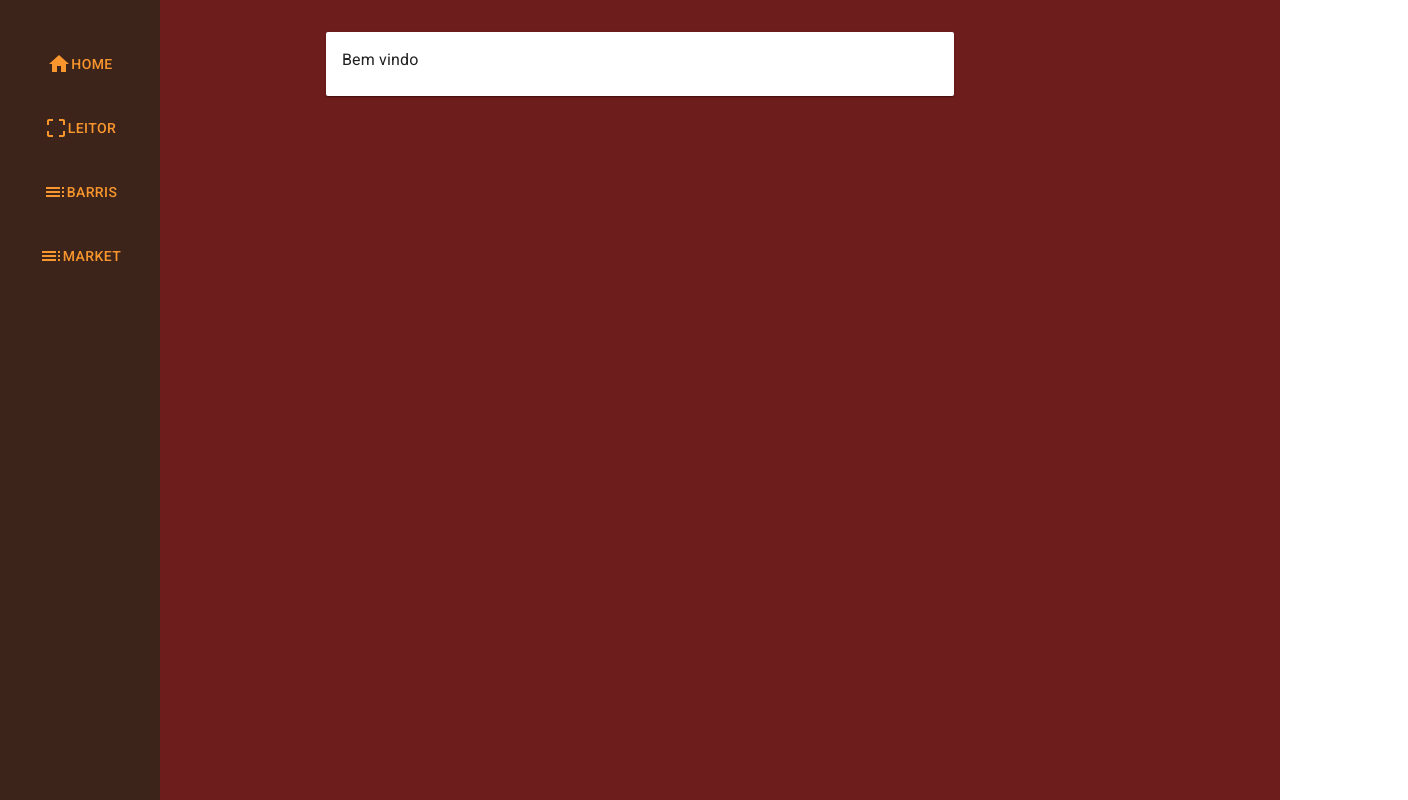
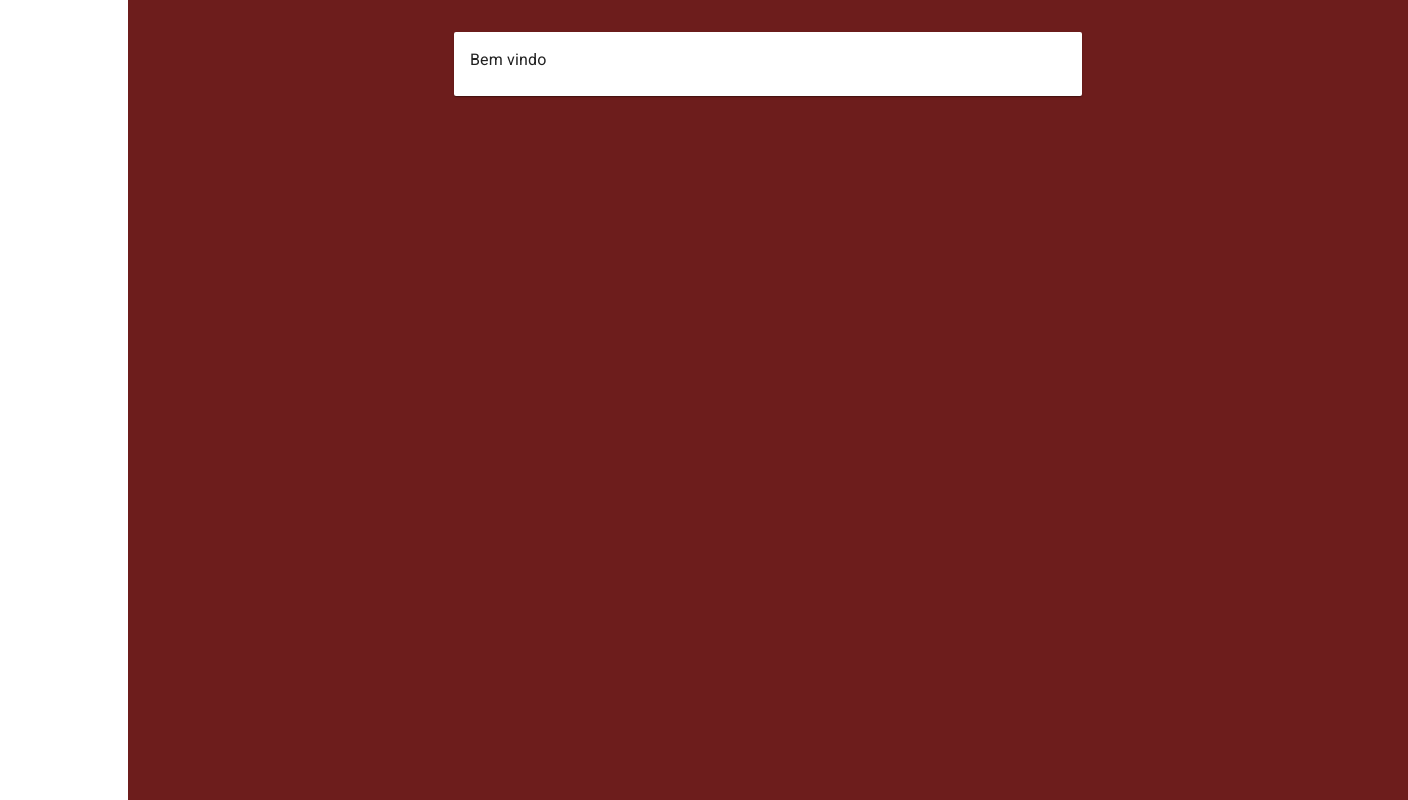
Before and after one commit to JesuisOriginal/Blackaute, a React (Create React App) app in the folder qr-app/: page /market in a window 1280 px wide. Shown: the whole page, 1408 px wide, since content can reach past the window. Built offline with nearby package versions, Linux system fonts and the light colour scheme; what react-google-maps would draw is missing.

Commit message:
initial new nav implementation

```diff
--- a/qr-app/src/components/BottomNav/index.js
+++ b/qr-app/src/components/BottomNav/index.js
@@ -1,66 +1,37 @@
 import React from "react";
+import {useHistory} from 'react-router-dom';
 import "./styles.css";
 import NavLink from "../NavLink";
-import { Grid, Button, Typography} from "@material-ui/core";
+import { Grid, Button, BottomNavigation, BottomNavigationAction} from "@material-ui/core";
 import Icon from '@material-ui/core/Icon'
 import MainTheme from '../../themes/constants';
 
 export default function SimpleBottomNavigation(props) {
   const [value, setValue] = React.useState(0);
-
-  console.log('nav', props);
-
-  const styles = {
-    container: {
-      position: 'fixed',
-      bottom: 0,
-      width: props.screenType ? '100%' : '10rem',
-      height: props.screenType ? '5rem' : '100%',
-      zIndex: 10,
-      paddingTop: props.screenType ? '' : '2rem',
-      backgroundColor:MainTheme.colors.paleBrown,
-    },
-    item: {
-      textAlign: 'center',
-      margin: '0 10px',
-    },
-    icon: {
-      textAlign: 'center'
-    },
-    button: {
-      color: MainTheme.colors.greatYellow,
-      alignItems:'center',
-      justifyContent:'center',
-      width: props.screenType ? '100px' : '2rem',
-      padding: props.screenType ? '' : '2rem',
-      height: props.screenType ? '' : '2rem',
-      width: props.screenType ? '' : '100%'
-    }
-  };
+  const history = useHistory();
 
 
   const MenuItems = () => {
     const {routes} = props;
-    return routes.map(_route => (
-      _route.icon && (
-        <Grid item>
-          <NavLink
-            to={_route.path}
-            content={
-              <Button style={styles.button}>
-                <_route.icon style={styles.icon} />
-                {props.screenType ? null : _route.name}
-              </Button>
-            }
-          />
-        </Grid>
+    const handleClick = (index) => {
+      setValue(index)
+      history.push(routes[index].path)
+    };
+
+    return routes && routes.length && routes.map((route, index) => (
+      route.icon && (
+        <BottomNavigationAction showLabel style={{color: value === index ? MainTheme.colors.greatYellow : '#c8c8c8'}} onClick={() => handleClick(index)} label={route.name} icon={<route.icon />} />
       )
     ))
   };
 
-  return (
-    <Grid container direction={props.screenType ? 'row' : 'column'} style={styles.container} justify={props.screenType ? 'center' : 'flex-start' } alignItems={'center'}>
+  console.log(value);
+
+  return(
+    <BottomNavigation value={value} showLabels
+    style={{position:'fixed', bottom:0, width: '100%'}}
+    >
       <MenuItems />
-    </Grid>
-  );
+    </BottomNavigation>
+  )
 };
--- /dev/null
+++ b/qr-app/src/components/SideNav/index.js
@@ -0,0 +1,65 @@
+import React, { useState } from 'react';
+import {Tabs} from '@material-ui/core';
+import './styles.css';
+
+export default function SideNav(props) {
+    const [value, setValue] = useState(0);
+
+    return(
+        <div style={styles.container} className='nav_container'>
+            <div className='nav_logo'>
+
+            </div>
+            <div className='nav_ops'>
+
+            </div>
+        </div>
+    )
+}
+
+const styles = {
+    container: {
+        height: '100%',
+        width: '8rem',
+        backgroundColor:'white'
+    },
+    logo: {
+
+    },
+    opts: {
+
+    },
+    item: {
+
+    }
+
+};
+
+// .nav_container {
+//     height: 100%;
+//     width: 8rem;
+//     background-color: white;
+// };
+
+// .nav_logo {
+//     height: 200px;
+//     width: auto;
+// }
+
+// .nav_opts {
+
+// }
+
+// .nav_item {
+//     color: #c8c8c8;
+//     height: 100px;
+//     width: 100%;
+//     padding-top: 10px;
+//     padding-bottom: 10px;
+//     padding-left: 5px;
+//     padding-right: 5px;
+// };
+
+// .nav_item :hover {
+//     color: yellow;
+// }
--- /dev/null
+++ b/qr-app/src/components/SideNav/styles.css
@@ -0,0 +1,30 @@
+.nav_container {
+    height: 100%;
+    width: 8rem;
+    background-color: white;
+    z-index: 10;
+    position: fixed;
+};
+
+.nav_logo {
+    height: 200px;
+    width: auto;
+}
+
+.nav_opts {
+
+}
+
+.nav_item {
+    color: #c8c8c8;
+    height: 100px;
+    width: 100%;
+    padding-top: 10px;
+    padding-bottom: 10px;
+    padding-left: 5px;
+    padding-right: 5px;
+};
+
+.nav_item :hover {
+    color: yellow;
+}
--- a/qr-app/src/components/View/index.js
+++ b/qr-app/src/components/View/index.js
@@ -16,8 +16,8 @@ export default class View extends React.PureComponent {
 };
 
 const styles = {
+  display:'flex',
   height: '100%',
-  width: '100%',
   backgroundColor: MainTheme.colors.background,
   position: 'absolute',
   overflow: 'auto',
--- a/qr-app/src/pages/Market/index.js
+++ b/qr-app/src/pages/Market/index.js
@@ -53,7 +53,7 @@ export default function Market() {
 
     <div>
         <FabAddCartItem onClick={console.log("Clicado")}/>
-        <Products  />
+        {/* <Products  /> */}
         <Button variant="contained" color="secondary"  padding='20px' onClick={appendChild}>
             Comprardsadasdasds
         </Button>
--- a/qr-app/src/routes/index.js
+++ b/qr-app/src/routes/index.js
@@ -8,24 +8,25 @@ import ProductsPage from '../pages/Products';
 import MapPage from '../pages/MapPage';
 import AuthPage from '../pages/Auth';
 import Market from '../pages/Market';
+import SideNav from '../components/SideNav';
 
-import {Grid} from '@material-ui/core';
+import {Grid, Drawer} from '@material-ui/core';
 import {Home, CropFree, Toc} from '@material-ui/icons';
 
 const DEFAULT_ROUTES = [
+  {
+    path: '/',
+    exact: true,
+    icon:Home,
+    name:'Home',
+    component: HomePage
+  },
   {
     path: '/auth',
     exact: true,
     name: 'Auth',
     // icon:'login',
     component: AuthPage
-  },
-  {
-    path: '/',
-    exact: true,
-    icon:Home,
-    name:'Home',
-    component: HomePage
   },
   {
     path: '/reader',
@@ -83,17 +84,30 @@ export default class RootRoute extends React.Component {
     });
   }
 
+  styles = () => (
+    this.state.screenType ? ({
+      'padding': 0,
+    }) : ({
+      'paddingLeft': '8rem',
+    })
+  )
+
   render() {
     const {routes, screenType} = this.state;
     console.log(screenType)
     return (
       <Router>
-        <Switch>
-          {routes.map((route, index) => (
-            <Route key={`route_${index}`} path={route.path} exact={route.exact} component={route.component} />
-          ))}
-        </Switch>
-        <BottomNav {...this.state} screenType={screenType}/>
+            <div style={{
+              paddingLeft: screenType ? '' : '8rem',
+              paddingBottom: screenType ? '2rem' :'',
+            }}>
+              <Switch>
+                {routes.map((route, index) => (
+                  <Route key={`route_${index}`} path={route.path} exact={route.exact} component={route.component} />
+                  ))}
+              </Switch>
+          </div>
+          {screenType ? <BottomNav {...this.state} screenType={screenType}/>:<SideNav />}
       </Router>
     );
   }
```
Also changed, not shown: qr-app/src/routes/components/Main.js (added, +9 -0 lines), qr-app/src/routes/styles.css (+5 -12 lines).
